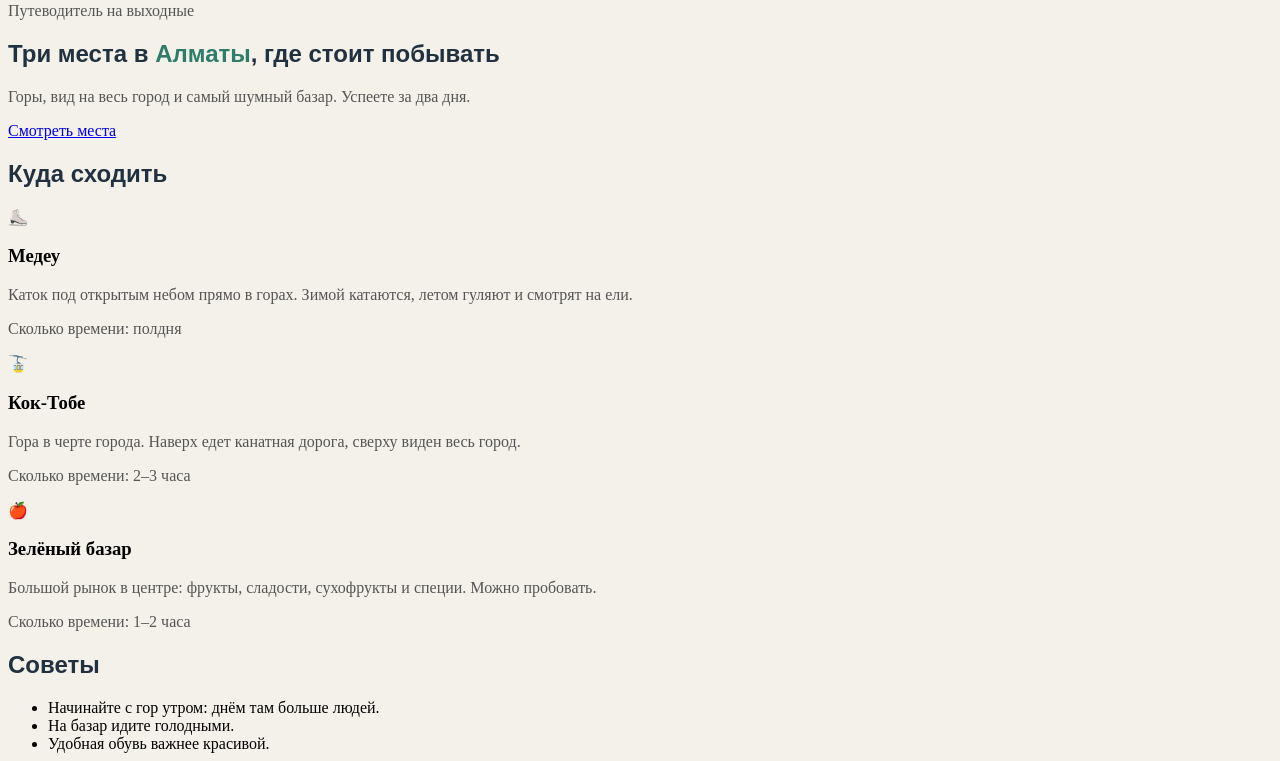
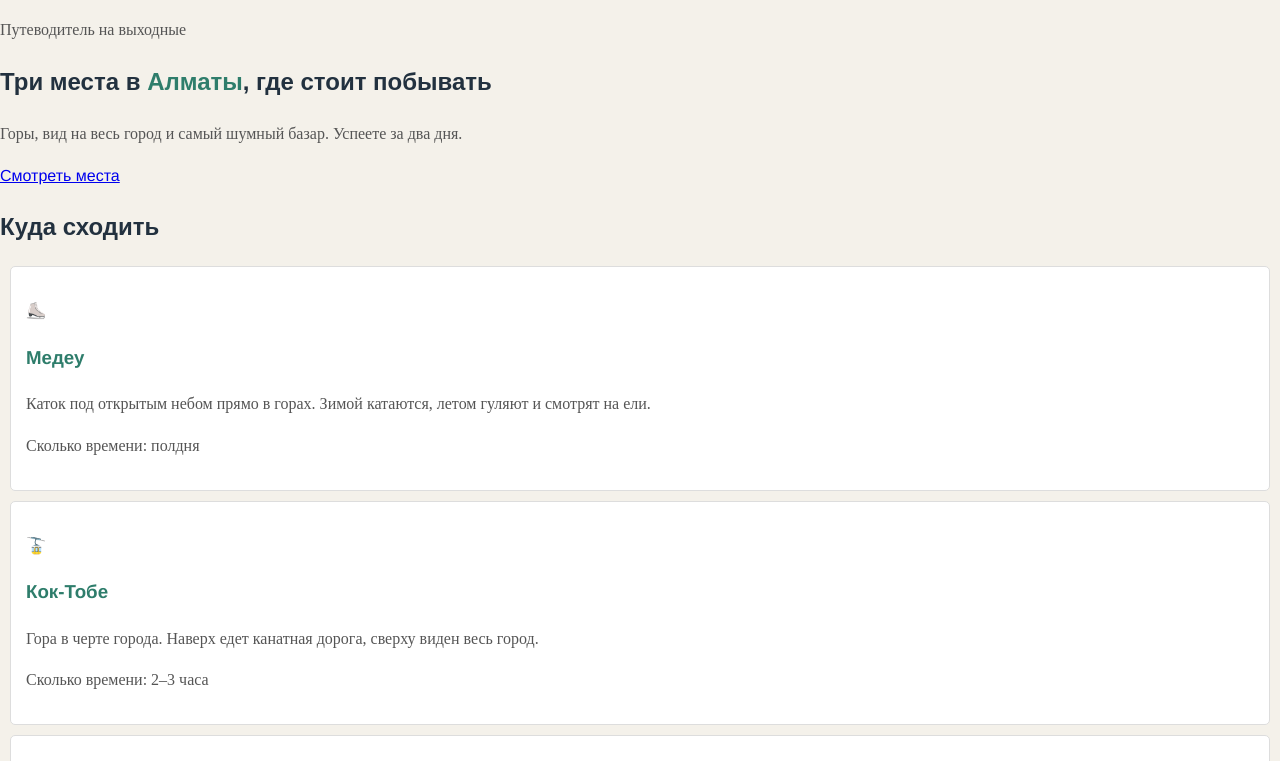
Before and after one commit to myrzabekovatogzhan05-tech/city-guide02, a plain HTML site: page index.html in a window 1280 px wide. Shown: the part 82-843 px from the top of the page. Drawn offline with Linux system fonts and the light colour scheme.

Commit message:
Added margin and etc. for body

```diff
--- a/style.css
+++ b/style.css
@@ -1,5 +1,9 @@
 body {
   background-color: #f4f1ea;
+  margin: 0;
+  font-family: "Helvetica", sans-serif;
+  font-size: 16px;
+  line-height: 1.6;
 }
 h1,
 h2 {
@@ -13,3 +17,13 @@ p {
 .accent {
   color: #2e7d6b;
 }
+.places {
+  color: #2e7d6b;
+}
+.card {
+  background-color: #ffffff;
+  border: 1px solid #ddd;
+  border-radius: 5px;
+  padding: 15px;
+  margin: 10px;
+}
```
